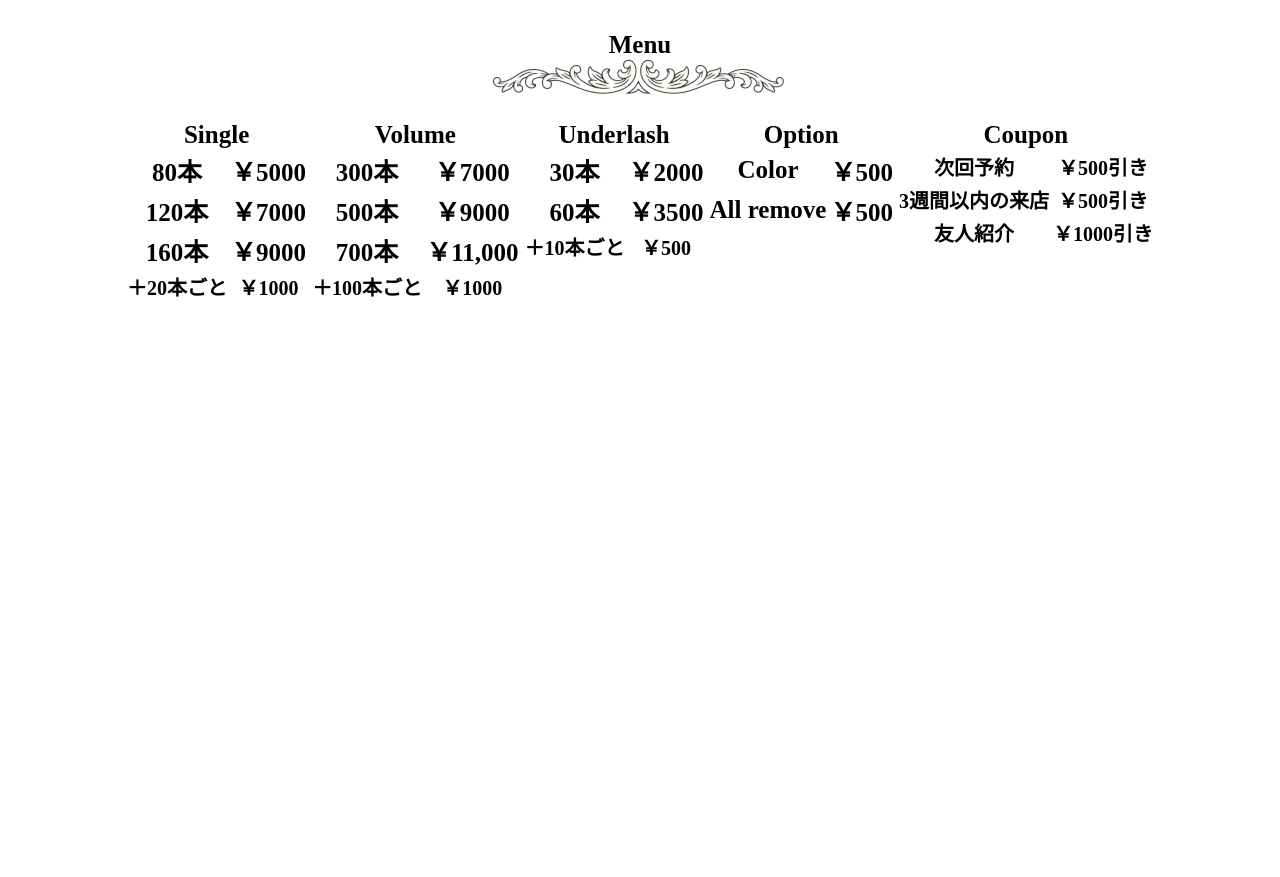
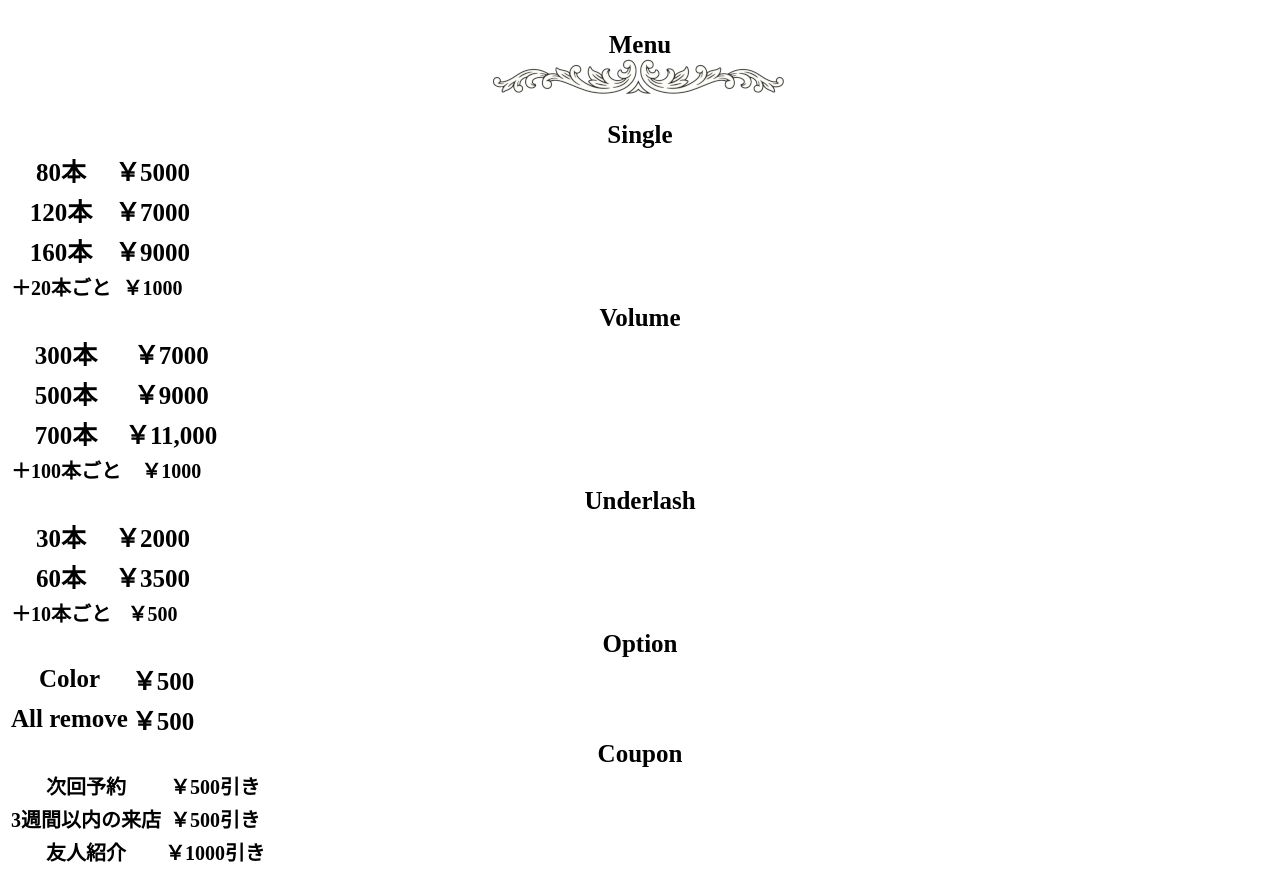
Before and after one commit to motsup/mick, a plain HTML site: page index.html in a window 1280 px wide. Shown: the part 660-1537 px from the top of the page. Before the commit the page ends 972 px from the top, so only its background shows below. Drawn offline with Linux system fonts and the light colour scheme.

Commit message:
optionまで

```diff
--- a/style.css
+++ b/style.css
@@ -82,9 +82,6 @@
 
 .menu_course{
 	width: 100%;/*横幅*/
-	display: flex;/*配置の箱*/
-	justify-content:column;/*????*/
-	justify-content:center;
 }
 
 .course_single{
```
